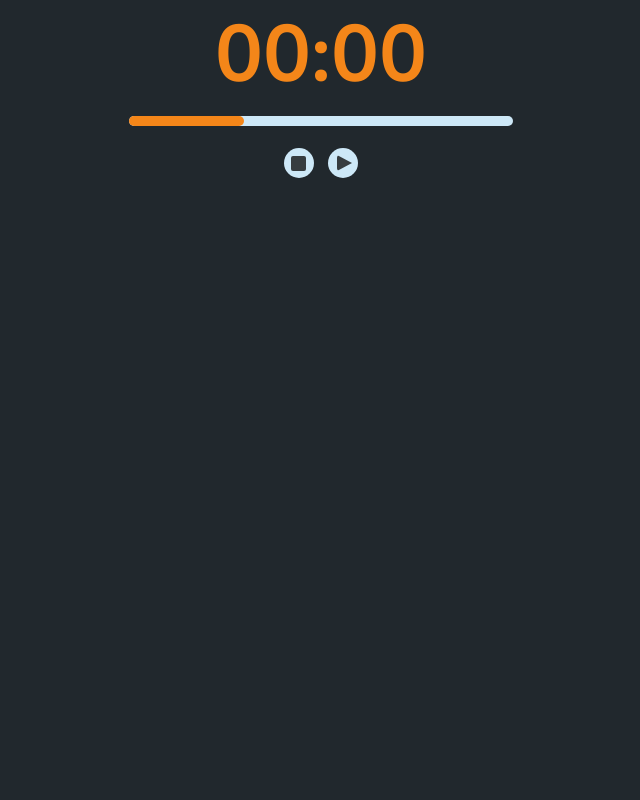
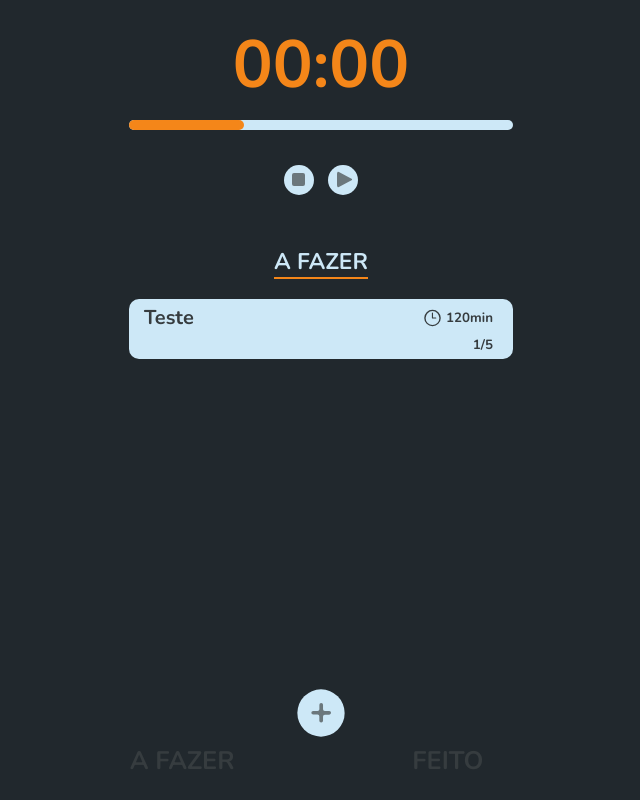
Before and after one commit to felipegoulart/Pomodorando, a plain HTML site: page index.html in a window 1280 px wide. Shown: the whole page, without its empty margins (319-959 px from the left). Drawn offline with nearby package versions, Linux system fonts and the light colour scheme.

Commit message:
Tela pronta

```diff
--- a/index.html
+++ b/index.html
@@ -28,11 +28,28 @@
         </div>
 
         <div id="atividades">
-
+            <div id="aFazer" class="telaAtividade">
+                <h1>A fazer</h1>
+                <div class="atividade">
+                    <h2 class="nomeAtividade">Teste</h2>
+                    <div class="tempoTotal">
+                        <img src="./src/img/relogio.svg">
+                        <h3>120min</h3>
+                    </div>
+                    <div class="ciclos">
+                        <h3>1/5</h3>
+                    </div>
+                </div>
+            </div>
+            <div id="feito" class="telaAtividade hidden">
+                <h1>Feito</h1>
+            </div>
         </div>
 
         <div id="menu">
-
+            <button id="botaoAFazer">A fazer</button>
+            <button id="botaoAdicionar"><img src="./src/img/adicionar.svg" alt="adicionar"></button>
+            <button id="botaoFeito">Feito</button>
         </div>
     </div>
 </body>
--- a/src/style.css
+++ b/src/style.css
@@ -1,13 +1,14 @@
 :root {
     --fundo-primaria: #21282d;
     --fundo-secundaria: #cde8f7;
+
     --texto-primario: #363c3f;
     --texto-secundario: #6b777c;
+
     --destaque: #f48619;
 }
 
 /* Tratamento Geral */
-
 * {
     margin: 0;
     padding: 0;
@@ -15,7 +16,15 @@
 }
 
 h1, h2, h3, p {
-    font-family: 'Nunito', sans-serif;
+    font-family: Nunito, sans-serif;
+}
+
+h2 {
+    font-size: 15pt;
+}
+
+h3 {
+    font-size: 10pt;
 }
 
 /* Ajuste de Grid e Responsividades */
@@ -26,7 +35,7 @@ h1, h2, h3, p {
     background-color: var(--fundo-primaria);
     display: grid;
     grid-template-columns: 1fr;
-    grid-template-rows: 25vh 60vh 15vh;
+    grid-template-rows: 27vh 60vh 13vh;
 }
 
 @media screen and (min-width: 900px) {
@@ -54,8 +63,8 @@ h1, h2, h3, p {
     display: block;
     /* position: absolute; */
     color: var(--destaque);
-    font-size: 60pt;
-    /* top: -8px; */
+    font-size: 50pt;
+    margin-top: 20px;
 }
 
 #barra-progresso-fundo {
@@ -82,15 +91,18 @@ h1, h2, h3, p {
 #botoes {
     display: block;
     text-align: center;
+    margin-top: 15px;
 }
 
-button {
-    display: inline;
+#botoes button {
+    display: inline-block;
     position: relative;
-    margin: 5px;
 
     width: 30px;
     height: 30px;
+
+    margin-left: 5px;
+    margin-right: 5px;
 
     border-radius: 100%;
     border-color: transparent;
@@ -100,29 +112,29 @@ button {
     align-items: center;
 }
 
+#botoes button:hover {
+    background-color: var(--texto-primario);
+}
+
 button:focus {
     outline: none;
 }
 
-button:hover {
-    background-color: var(--fundo-primaria);
-}
-
 #stop {
-    background-color: var(--texto-primario);
-    width: 15px;
-    height: 15px;
+    background-color: var(--texto-secundario);
+    width: 13px;
+    height: 13px;
     border-radius: 2px;
-    margin: 0 auto;
+    margin: auto;
 }
 
 #play {
     box-sizing: border-box;
 
     width: 15px;
-    height: 15px;
+    height: 17px;
 
-    border-left: 15px solid var(--texto-primario);
+    border-left: 15px solid var(--texto-secundario);
     border-top: 8px solid transparent;
     border-bottom: 8px solid transparent;
 
@@ -144,10 +156,115 @@ button:hover > #play {
 #atividades {
     /* background-color: antiquewhite; */
     grid-row: 2;
+    overflow: scroll;
+    overflow-x: hidden;
+    overflow-y: auto;
 }
 
+.telaAtividade {
+    display: flex;
+    flex-wrap: wrap;
+
+    justify-content: center;
+    padding-bottom: 20px;
+}
+
+.telaAtividade h1 {
+    color: var(--fundo-secundaria);
+    text-transform: uppercase;
+    font-size: 17pt;
+    margin-top: 30px;
+    border-bottom: 2px var(--destaque) solid;
+}
+
+.hidden {
+    display: none
+}
+
+.atividade {
+    display: block;
+    position: relative;
+
+    height: 60px;
+    min-width: 90%;
+
+    border-radius: 10px;
+
+    background-color: var(--fundo-secundaria);
+    margin-top: 20px;
+
+    color: var(--texto-primario);
+}
+
+.atividade img {
+    width: 17px;
+}
+
+.atividade h2 {
+    position: absolute;
+    top: 5px;
+    left: 15px;
+}
+
+.tempoTotal {
+    display: flex;
+    position: absolute;
+
+    top: 10px;
+    right: 20px;
+
+    align-content: space-around;
+}
+
+.tempoTotal h3{
+    margin-left: 5px;
+}
+
+.ciclos {
+    position: absolute;
+    right: 20px;
+    bottom: 5px;
+}
 
 #menu {
     /* background-color: aqua; */
     grid-row: 3;
+    position: relative;
+    display: flex;
+    justify-content: center;
+
 }
+
+#menu button {
+    border-color: transparent;
+    background-color: transparent;
+    position: absolute;
+
+    color: var(--texto-primario);
+    font-family: Nunito, sans-serif;
+    text-transform: uppercase;
+    font-size: 19pt;
+}
+
+#botaoAFazer {
+    left: 20px;
+    bottom: 20px;
+}
+
+#botaoAdicionar {
+    top: -10px
+}
+
+#botaoFeito {
+    right: 49px;
+    bottom: 20px;
+}
+
+#menu img {
+    width: 50px;
+}
+
+#menu button:target, #menu button:focus {
+    color: var(--destaque);
+    border-bottom: 2px var(--destaque) solid;
+}
```
Also changed, not shown: src/img/adicionar.svg (added), src/img/ajuda.svg (added), src/img/relogio.svg (added).
